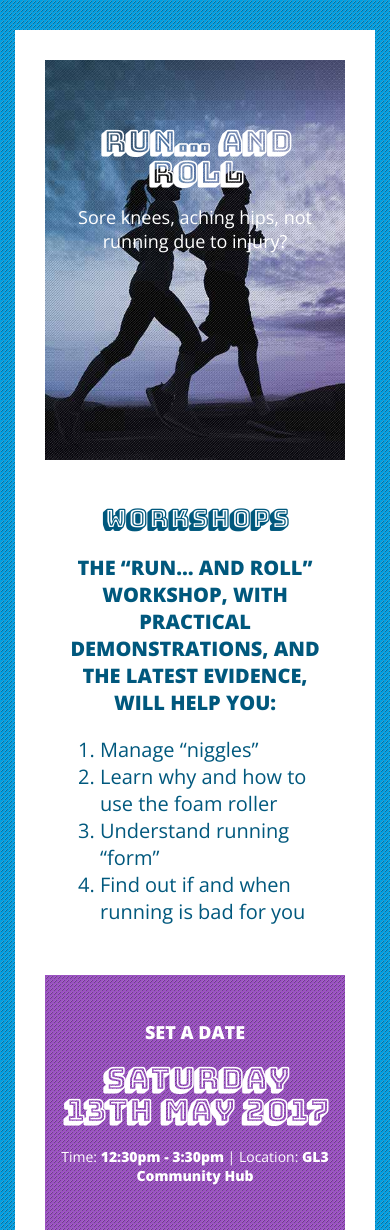
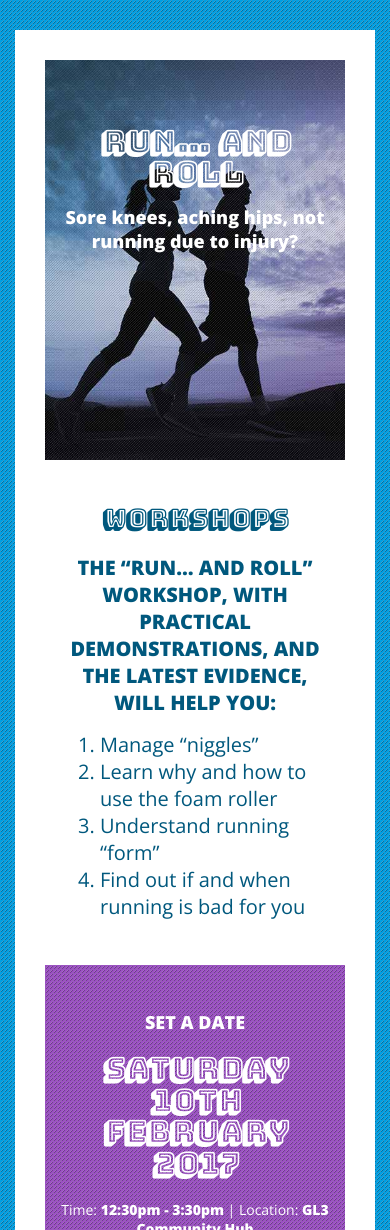
Before and after one commit to GrantSmithDoddle/run-and-roll, a Jekyll site: the page built from index.html, in a window 390 px wide. Shown: the top 1230 px of the page. Built offline with Jekyll 4.4.1, drawn with Linux system fonts in a browser that asks for light colours; some of the changed text lies outside the part shown; grey boxes are pictures that could not be loaded.

Commit message:
Applied changes for February class 2018

```diff
--- a/_data/settings.yml
+++ b/_data/settings.yml
@@ -5,6 +5,7 @@
 description: Injury free running
 email: jane@therackhameffect.com
 baseurl: /run-and-roll
+google-api-key: AIzaSyC-yBO0QRTudWmoIVguK4QM2Go0FzpWSIM
 
 # NOTE: The Logo and Background image are defined in the all.sass document.
 
--- a/_includes/body.html
+++ b/_includes/body.html
@@ -4,7 +4,7 @@
         <section id="head">
             <div class="title">
                 <h1>Run… and Roll</h1>
-                <div class="sub-title">Sore knees, aching hips, not running due to injury?</div>
+                <div class="sub-title"><strong>Sore knees, aching hips, not running due to injury?</strong></div>
             </div>
         </section>
 
@@ -13,10 +13,14 @@
             <div class="intro-lead">
                 The “Run… and Roll” workshop, with practical demonstrations, and the latest evidence, will help you:
             </div>
-            <div class="intro-list">
+            <div class="intro-list left">
               <ol>
                 <li>Manage “niggles”</li>
                 <li>Learn why and how to use the foam roller </li>
+              </ol>
+            </div>
+            <div class="intro-list right">
+              <ol start="3">
                 <li>Understand running “form”</li>
                 <li>Find out if and when running is bad for you</li>
               </ol>
@@ -25,7 +29,7 @@
 
         <section id="location">
             <h5>Set a Date</h5>
-            <h1>Saturday<br />13th May 2017</h1>
+            <h1>Saturday<br />10th February 2017</h1>
             <p><span>Time:</span> 12:30pm - 3:30pm <span> | </span> <span>Location:</span> <a href="https://www.google.co.uk/maps/place/GL3+Community+Hub/@51.8869033,-2.1907977,17z/data=!3m1!4b1!4m5!3m4!1s0x48710457438cf8e5:0xd14d2cd10301dee2!8m2!3d51.8869!4d-2.188609" target="_blank">GL3 Community Hub</a></p>
         </section>
 
@@ -50,20 +54,20 @@
             <div class="col-width">
                 <h2>Grab your place...</h2>
                 <p>Places are limited to <strong>20</strong> to ensure you get a chance to talk to the experts.  However we can take more names for future sessions. The cost is</p>
-                <h1>£35</h1>
-                <p>Please bring your own mats and foam rollers if you have them.  Don’t worry if you don’t as we have spares!  This will be a practical session with a chance for a cuppa and Q&A afterwards.</p>
+                <h1>£45</h1>
+                <p>Please bring your own mats and foam rollers if you have them.  Don’t worry if you don’t as we have spares!  This will be a practical session with a chance for a cuppa and Q&#38;A afterwards.</p>
 
-                <script src="https://www.commencepayments.com/v2/commence.js"
+                <script
+                src="https://www.commencepayments.com/v2/commence.js"
                 data-payment-method="credit-card"
-                data-amount="3500"
+                data-amount="4500"
                 data-currency="GBP"
-                data-description="Run and Roll Workshop: May 2017"
+                data-description="Run and Roll February 2018"
                 data-name="Run and Roll"
-                data-image="https://api.typeform.com/v0/form/xulL58/fields/19706176/blob/56e2f14e3ebc-android_chrome_512x512.png?key=0f0704fb23802ca3a69d53642c18f47be96e3ab8"
+                data-image="https://api.typeform.com/v0/form/xulL58/fields/19706176/blob/07358defa267-favicon.svg?key=0f0704fb23802ca3a69d53642c18f47be96e3ab8"
                 data-billing-address="true"
-                data-shipping-address="true"
-                data-key="pk_live_Xd3gR8PfEnkLfRqg0uwzMcOn"
-                ></script>
+                data-key="pk_test_i6ZoxrsIQWcUFmPFg4z65UuC">
+                </script>
 
                 <p class="terms"><small>If you need to cancel please let us know by email up to two weeks prior to the workshop date.  A refund can be made only if there are clients on our waiting list ready to fill your place. If there are no clients on the waiting list, or if you cancel within two weeks of the workshop, we regret that a refund can not be returned. Contact <a href="mailto:jane@therackhameffect.com" target="blank">Jane Rackham</a> if wish to cancel.</small></p>
             </div>
--- a/_includes/footer-js.html
+++ b/_includes/footer-js.html
@@ -1,4 +1,4 @@
-<script src="http://maps.googleapis.com/maps/api/js?key=AIzaSyC5W0NJyeHHoUhtdCrAIz128gOmigeaqjY"></script>
+<script src="http://maps.googleapis.com/maps/api/js?key={{ site.google-api-key }}"></script>
 <script>
   var bittersMap = (function () {
     var myLatlng = new google.maps.LatLng(51.886827, -2.190435),
--- a/assets/css/main.css
+++ b/assets/css/main.css
@@ -370,53 +370,39 @@
         .wrapper #intro h2 {
           font-size: 25px; } }
     .wrapper #intro .intro-lead {
-      float: left;
-      display: block;
-      margin-right: 2.35765%;
-      width: 40.29137%;
-      margin-left: 8.5298%;
       font-family: "Open Sans", sans-serif;
       color: #00587d;
       font-size: 1.75rem;
       font-weight: 800;
-      text-align: right;
-      text-transform: uppercase; }
-      .wrapper #intro .intro-lead:last-child {
-        margin-right: 0; }
+      text-align: center;
+      text-transform: uppercase;
+      margin-bottom: 0.75em; }
       @media screen and (max-width: 767px) {
         .wrapper #intro .intro-lead {
-          float: left;
-          display: block;
-          margin-right: 2.35765%;
-          width: 100%;
-          margin-left: 0%;
-          text-align: center;
           font-size: 1.25rem;
-          margin-bottom: 15px; }
-          .wrapper #intro .intro-lead:last-child {
-            margin-right: 0; } }
+          margin-bottom: 15px; } }
     .wrapper #intro .intro-list {
-      float: left;
-      display: block;
-      margin-right: 2.35765%;
-      width: 40.29137%;
       font-family: "Open Sans", sans-serif;
       color: #00587d;
       font-size: 1.25rem; }
-      .wrapper #intro .intro-list:last-child {
-        margin-right: 0; }
       .wrapper #intro .intro-list ol {
         margin: 5px 0; }
+        @media screen and (max-width: 767px) {
+          .wrapper #intro .intro-list ol {
+            font-size: 1.25rem;
+            margin: 0; } }
+    .wrapper #intro .left {
+      width: 50%;
+      float: left; }
       @media screen and (max-width: 767px) {
-        .wrapper #intro .intro-list {
-          float: left;
-          display: block;
-          margin-right: 2.35765%;
-          width: 100%;
-          margin-left: 0%;
-          font-size: 1.25rem; }
-          .wrapper #intro .intro-list:last-child {
-            margin-right: 0; } }
+        .wrapper #intro .left {
+          width: 100%; } }
+    .wrapper #intro .right {
+      width: 50%;
+      float: right; }
+      @media screen and (max-width: 767px) {
+        .wrapper #intro .right {
+          width: 100%; } }
   .wrapper #location {
     background-color: #9b4fc4;
     background-image: url("../img/pattern.png");
```
Also changed, not shown: other parts of _includes/body.html (+2 -2 lines), assets/css/2-layouts/_body.sass (+23 -15 lines), 4 other files. Lines whose indentation alone changed are shown as unchanged.
